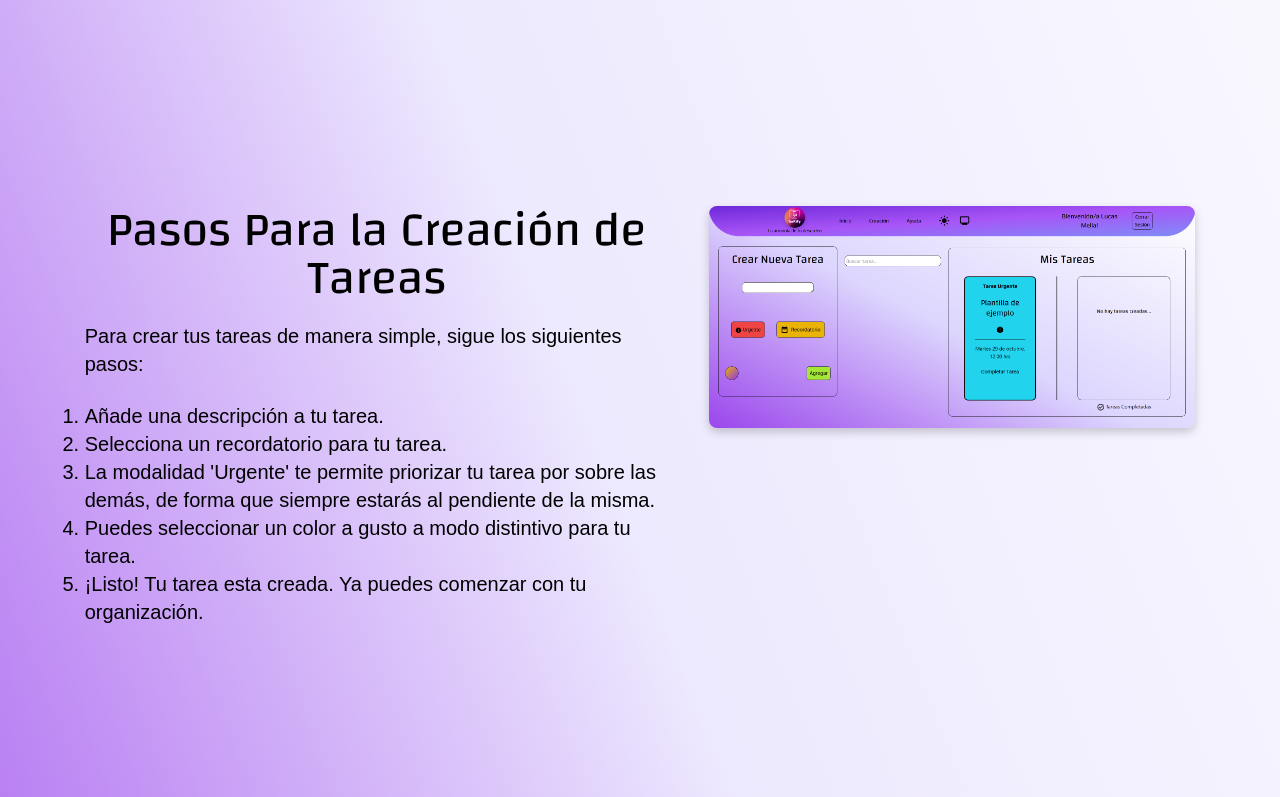
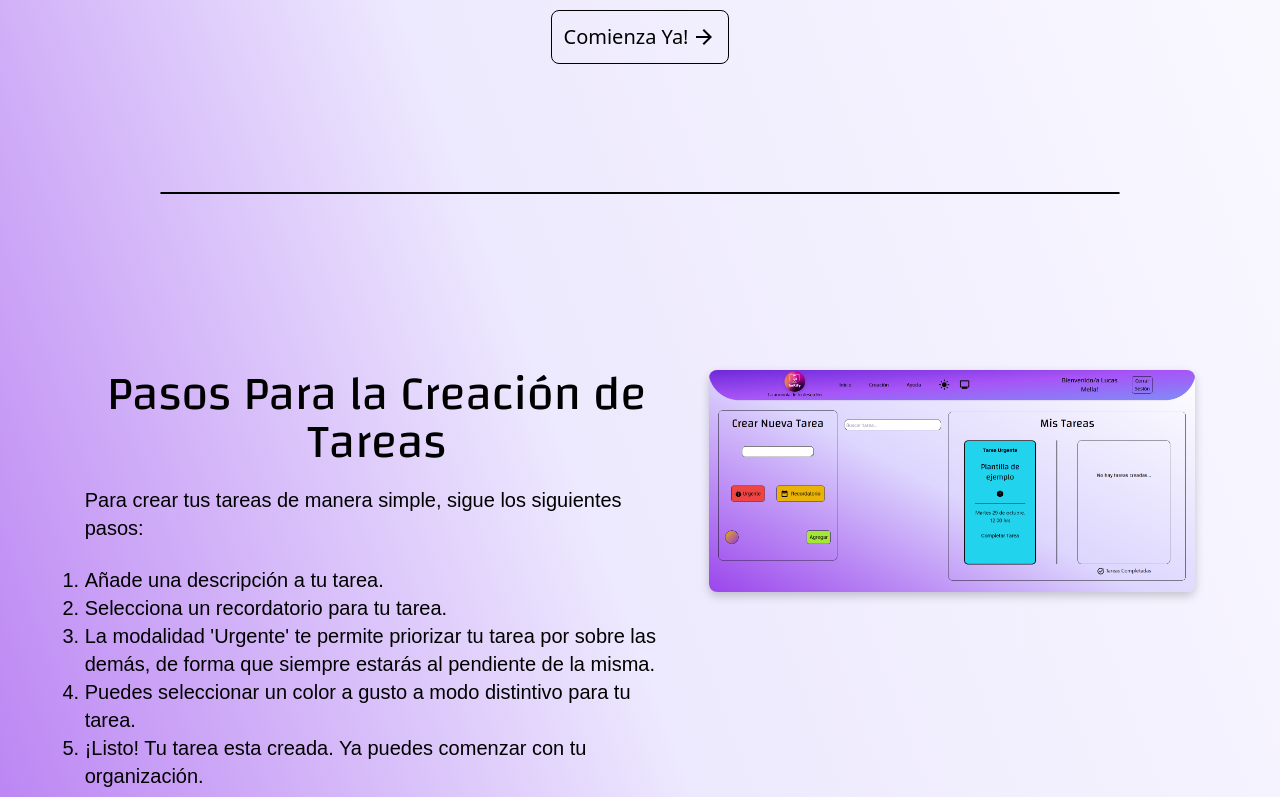
Before and after one commit to LMellaVillanueva/taskify-front, a React (Vite) app: page / in a window 1280 px wide. Shown: the part 1063-1860 px from the top of the page. Built offline with nearby package versions, Linux system fonts and the light colour scheme; no server answers; a web font is replaced by a local one; what tailwindcss-animated would draw is missing.

Commit message:
99% completa

```diff
--- a/src/components/Landing/Landing.tsx
+++ b/src/components/Landing/Landing.tsx
@@ -1,30 +1,30 @@
 import NavBar from "../navBar/NavBar";
-import taskify1 from "../../assets/taskify1.png";
-import img1 from '../../assets/img1.png';
-import img2 from '../../assets/img2.png';
+import img1 from "../../assets/img1.png";
+import img2 from "../../assets/img2.png";
 import Footer from "../Footer/Footer";
 import { Link, useLocation } from "react-router-dom";
 import { useAppSelector } from "../../redux/store";
-import ArrowForwardIcon from '@mui/icons-material/ArrowForward';
+import ArrowForwardIcon from "@mui/icons-material/ArrowForward";
 import { useEffect } from "react";
-import styles from './landing.module.css';
+import styles from "./landing.module.css";
 
 const Landing = () => {
   const location = useLocation();
   const { targetId } = location.state || {};
-  const user = useAppSelector(state => state.User.user);
+  const user = useAppSelector((state) => state.User.user);
 
   useEffect(() => {
     const section = document.getElementById(targetId);
     if (section) {
-      section.scrollIntoView({ behavior: 'smooth' });
+      section.scrollIntoView({ behavior: "smooth" });
     }
-  }, [targetId])
+  }, [targetId]);
 
   return (
     <>
       <NavBar />
-      <main id="intro"
+      <main
+        id="intro"
         className={`lg:p-10 flex flex-col justify-start gap-20 md:gap-16 pt-64 md:pt-52 px-5 lg:pt-72 dark:bg-neutral-900 text-black dark:text-white bg-gradient-to-bl from-white via-violet-100 to-purple-600 dark:bg-gradient-to-br dark:from-neutral-700 dark:via-black dark:to-violet-950`}
       >
         <article
@@ -50,27 +50,37 @@ const Landing = () => {
               )}
             </p>
           </div>
-          <img src='https://img.freepik.com/vector-premium/pensamientos-caos-estilo-linea-hombre-ideas_824631-146.jpg' alt="image" className={`w-96 lg:w-5/12 ${styles.img}`} />
+          <img
+            src="https://img.freepik.com/vector-premium/pensamientos-caos-estilo-linea-hombre-ideas_824631-146.jpg"
+            alt="image"
+            className={`w-96 lg:w-5/12 ${styles.img}`}
+          />
         </article>
 
+        <div className="w-4/5 rounded-full border border-black dark:border-white m-auto"></div>
         <section className={`flex flex-col items-center py-20 lg:py-16`}>
           <h2 className="text-4xl lg:text-5xl pb-5 lg:pb-10 text-center font-titles">
             Comienza tu Creación de Tareas aquí
           </h2>
           {user.length === 0 ? (
             <Link to={"/crearCuenta"}>
-            <button className="flex items-center gap-1 text-xl border border-black dark:border-white rounded-lg p-3 hover:bg-black hover:text-white dark:hover:bg-white dark:hover:text-black transition-colors">Comienza Ya! <ArrowForwardIcon/></button>
+              <button className="flex items-center gap-1 text-xl border border-black dark:border-white rounded-lg p-3 hover:bg-black hover:text-white dark:hover:bg-white dark:hover:text-black transition-colors">
+                Comienza Ya! <ArrowForwardIcon />
+              </button>
             </Link>
           ) : (
             <Link to={"/workSpace"}>
-            <button className="flex items-center gap-1 text-xl border border-black dark:border-white rounded-lg p-3 hover:bg-black hover:text-white dark:hover:bg-white dark:hover:text-black transition-colors">Comienza Ya! <ArrowForwardIcon/></button>
+              <button className="flex items-center gap-1 text-xl border border-black dark:border-white rounded-lg p-3 hover:bg-black hover:text-white dark:hover:bg-white dark:hover:text-black transition-colors">
+                Comienza Ya! <ArrowForwardIcon />
+              </button>
             </Link>
           )}
         </section>
+        <div className="w-4/5 rounded-full border border-black dark:border-white m-auto"></div>
 
         <article
           id="steps"
-          className={`text-start flex flex-col justify-center gap-10 items-center lg:items-start lg:flex-row px-4 py-20`}
+          className={`text-start flex flex-col justify-center gap-10 items-center lg:items-start lg:flex-row px-4 py-28`}
         >
           <header className={`lg:w-1/2`}>
             <h1 className="text-4xl md:text-5xl pb-5 text-center font-titles">
@@ -84,37 +94,49 @@ const Landing = () => {
             <ol className={`list-decimal font-text text-xl`}>
               <li>Añade una descripción a tu tarea.</li>
               <li>Selecciona un recordatorio para tu tarea.</li>
-              <li>La modalidad 'Urgente' te permite priorizar tu tarea por sobre las demás, de forma que siempre estarás al pendiente de la misma.</li>
+              <li>
+                La modalidad 'Urgente' te permite priorizar tu tarea por sobre
+                las demás, de forma que siempre estarás al pendiente de la
+                misma.
+              </li>
               <li>
                 Puedes seleccionar un color a gusto a modo distintivo para tu
                 tarea.
               </li>
-              <li>¡Listo! Tu tarea esta creada. Ya puedes comenzar con tu organización.</li>
+              <li>
+                ¡Listo! Tu tarea esta creada. Ya puedes comenzar con tu
+                organización.
+              </li>
             </ol>
           </header>
           <img src={img1} alt="image2" className={`md:w-10/12 lg:w-5/12`} />
         </article>
 
-        <article id="fnUrgency"
+        <article
+          id="fnUrgency"
           className={`text-center flex flex-col items-center gap-16 py-14`}
         >
           <img src={img2} alt="image3" className={`w-96 lg:w-4/12`} />
           <header className={`lg:w-1/2`}>
-            <h1 className="text-4xl md:text-5xl pb-10 font-titles">Función Urgency</h1>
+            <h1 className="text-4xl md:text-5xl pb-10 font-titles">
+              Función Urgency
+            </h1>
             <p className="font-text text-xl">
               Ten siempre tus tareas urgentes organizadas. Gracias a la función
               'Urgency' solo tendrás una tarea urgente. Pero, ¿Por qué solo una?
               Porque así nunca perderás de vista tu tarea con mayor urgencia y
-              siempre estará a la vista en la sección 'Tarea Urgente'. Una vez que
-              completes tu tarea urgente, automáticamente la primera tarea que
-              creaste será la que
-              pasará a ser urgente, y así sucesivamente hasta completar todas
-              tus tareas.
+              siempre estará a la vista en la sección 'Tarea Urgente'. Una vez
+              que completes tu tarea urgente, automáticamente la primera tarea
+              que creaste será la que pasará a ser urgente, y así sucesivamente
+              hasta completar todas tus tareas.
             </p>
           </header>
         </article>
 
-        <article id="solution" className={`text-center lg:w-2/3 m-auto py-5 mt-14 mb-32 md:py-10`}>
+        <article
+          id="solution"
+          className={`text-center lg:w-2/3 m-auto py-5 mt-14 mb-32 md:py-10`}
+        >
           <h1 className="text-4xl md:text-5xl pb-10 font-titles">
             ¿Qué problemas soluciona Taskify?
           </h1>
--- a/src/components/WorkSpace/workSpace.module.css
+++ b/src/components/WorkSpace/workSpace.module.css
@@ -32,22 +32,25 @@ textarea {
     }
 }
 
-article {
-    --sb-track-color: #232323;
-    --sb-thumb-color: #616161;
+article, textarea {
+    --sb-track-color: #240547;
+    --sb-thumb-color: #6118a5;
     --sb-size: 4px;
   }
 
-  article::-webkit-scrollbar {
+  article::-webkit-scrollbar,
+  textarea::-webkit-scrollbar {
     width: var(--sb-size)
   }
 
-  article::-webkit-scrollbar-track {
+  article::-webkit-scrollbar-track,
+  textarea::-webkit-scrollbar-track {
     background: var(--sb-track-color);
     border-radius: 5px;
   }
 
-  article::-webkit-scrollbar-thumb {
+  article::-webkit-scrollbar-thumb,
+  textarea::-webkit-scrollbar-thumb {
     background: var(--sb-thumb-color);
     border-radius: 5px;
 
@@ -61,19 +64,19 @@ article {
   }
 
   .barr::-webkit-scrollbar {
-    width: 5px; /* Ancho de la barra de desplazamiento */
+    width: 5px;
   }
 
   .barr::-webkit-scrollbar-track {
-    background: #240547; /* Color del fondo de la barra de desplazamiento */
-    border-radius: 10px; /* Bordes redondeados */
+    background: #240547;
+    border-radius: 10px;
   }
 
   .barr::-webkit-scrollbar-thumb {
-    background: #471179; /* Color de la barra */
-    border-radius: 10px; /* Bordes redondeados de la barra */
+    background: #471179;
+    border-radius: 10px;
   }
 
   .barr::-webkit-scrollbar-thumb:hover {
-    background: #555; /* Color de la barra cuando se pasa el mouse por encima */
+    background: #555;
   }
```
Also changed, not shown: src/components/WorkSpace/WorkSpace.tsx (+39 -44 lines), src/assets/taskify1.png (deleted). Lines whose indentation alone changed are shown as unchanged.
